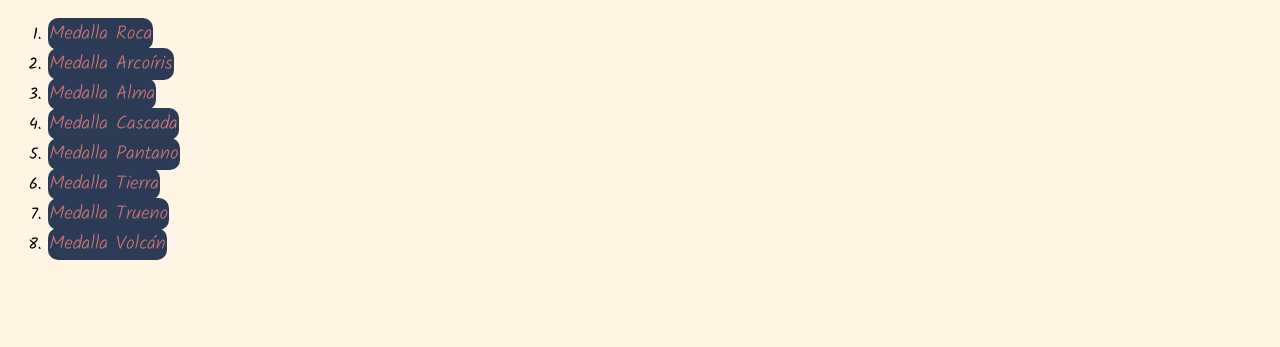
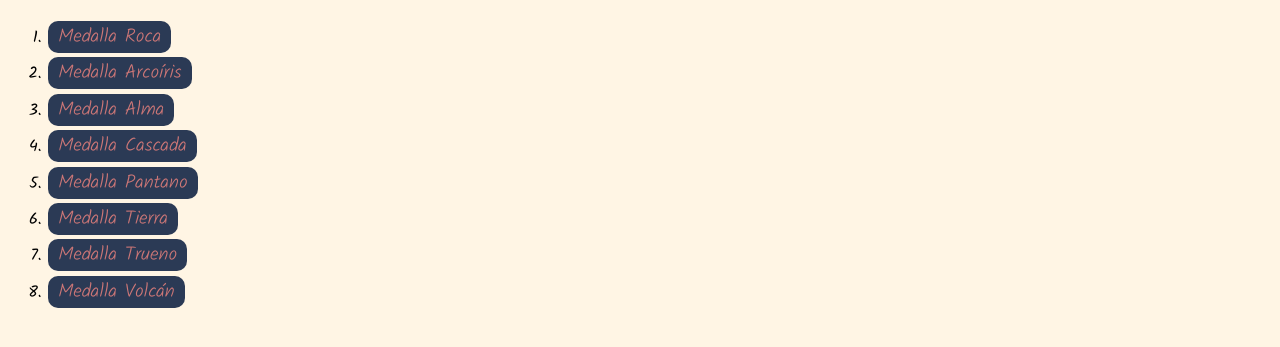
Before and after one commit to Gabytaj/RetosHTML, a plain HTML site: page index.html in a window 1280 px wide. Shown: the part 75-422 px from the top of the page. Drawn offline with Linux system fonts and the light colour scheme.

Commit message:
Se agregaron estilos a la pagina home

```diff
--- a/Assets/style/style.css
+++ b/Assets/style/style.css
@@ -43,6 +43,10 @@ body {
     /* frameBorder: 0;
     allowfullscreen: ""; */
 }
+.Olist-1 {
+    padding-bottom: 0.2em;
+    padding-top: 0.2em;
+}
 a {
     font-weight: 300;
     font-size: 1.2em;
@@ -50,6 +54,8 @@ a {
     text-decoration: none;
     background-color: #2B3A55;
     padding: 1px;
+    padding-left: 10px;
+    padding-right: 10px;
     border-radius: 10px;
 
 }
--- a/index.html
+++ b/index.html
@@ -22,15 +22,15 @@
         <h1 id="title-1 ">Retos Gimnasios Pokémon</h1>
     </div>
     <div>
-        <ol id="Olist-1">
-            <li> <a href="/MedallaRoca.html"target="_blank">Medalla Roca</a> </li>
-            <li> <a href="/MedallaArcoirisPantano.html"target="_blank">Medalla Arcoíris</a> </li>
-            <li><a href="/MedallaAlma.html"target="_blank">Medalla Alma</a> </li>
-            <li><a href="/MedallaCascada.html"target="_blank">Medalla Cascada</a> </li>
-            <li><a href="/MedallaArcoirisPantano.html"target="_blank">Medalla Pantano</a> </li>
-            <li><a href="/MedallaTierra.html"target="_blank">Medalla Tierra</a> </li>
-            <li><a href="/MedallaTrueno.html"target="_blank">Medalla Trueno</a> </li>
-            <li><a href="MedallaVolcan.html" target="_blank">Medalla Volcán</a> </li>
+        <ol>
+            <li class="Olist-1"> <a href="/MedallaRoca.html"target="_blank">Medalla Roca</a> </li>
+            <li class="Olist-1"> <a href="/MedallaArcoirisPantano.html"target="_blank">Medalla Arcoíris</a> </li>
+            <li class="Olist-1"><a href="/MedallaAlma.html"target="_blank">Medalla Alma</a> </li>
+            <li class="Olist-1"><a href="/MedallaCascada.html"target="_blank">Medalla Cascada</a> </li>
+            <li class="Olist-1"><a href="/MedallaArcoirisPantano.html"target="_blank">Medalla Pantano</a> </li>
+            <li class="Olist-1"><a href="/MedallaTierra.html"target="_blank">Medalla Tierra</a> </li>
+            <li class="Olist-1"><a href="/MedallaTrueno.html"target="_blank">Medalla Trueno</a> </li>
+            <li class="Olist-1"><a href="MedallaVolcan.html" target="_blank">Medalla Volcán</a> </li>
         </ol>
     </div>
 
```
